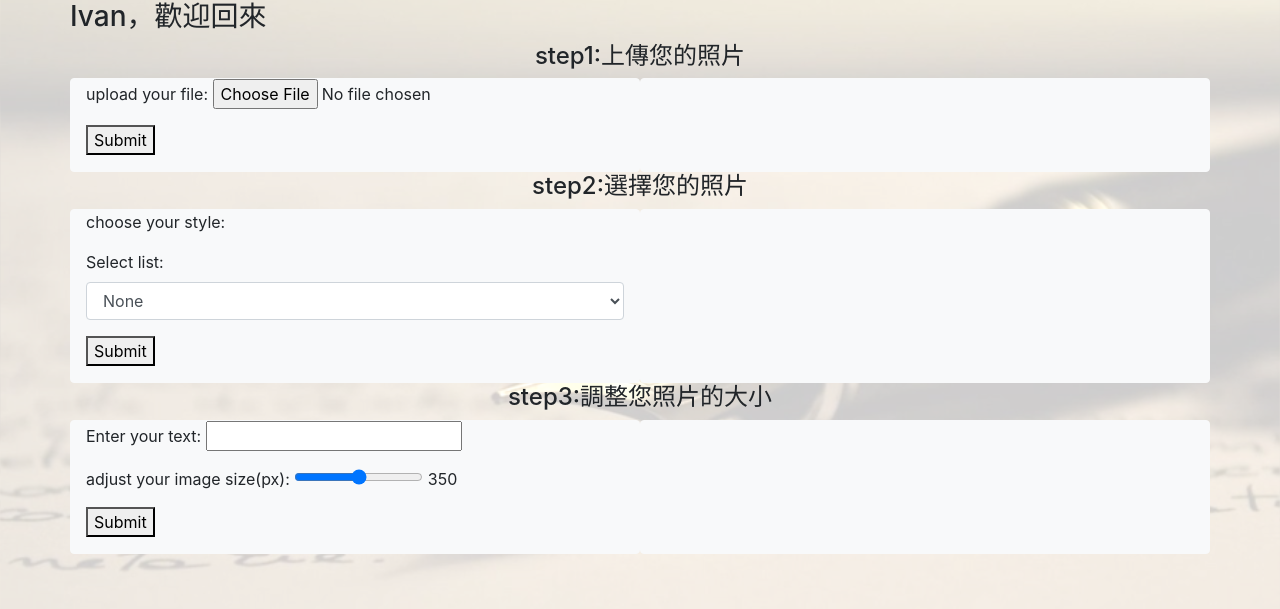
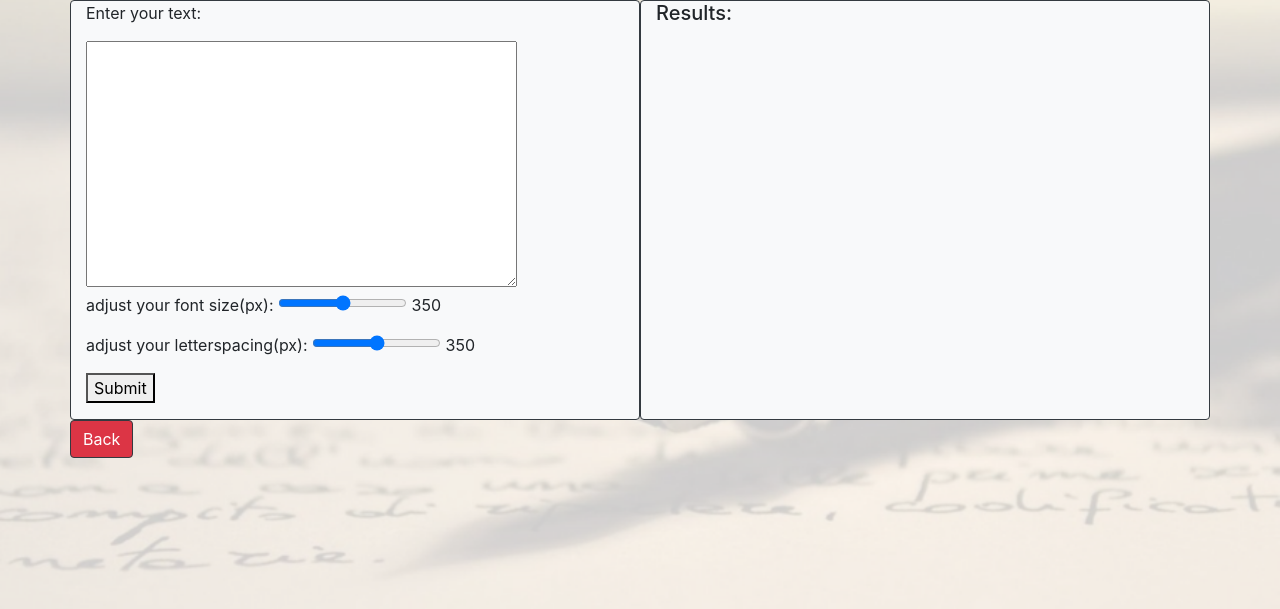
Before and after one commit to wlsc10th-info/flask-website, a Flask app: page /step3 in a window 1280 px wide. Shown: the part 70-679 px from the top of the page. Run offline with Flask 2, Linux system fonts and the light colour scheme; a user stored in the database is signed in; parts of the project's set-up code (start-up, migrations or seed data) failed here and were passed over; some libraries are stand-ins or nearby versions.

Commit message:
waiting for model

```diff
--- a/app.py
+++ b/app.py
@@ -5,6 +5,7 @@ from content import db,app
 from content.models import User
 from content.forms import RegistrationForm,LoginForm
 from werkzeug.utils import secure_filename
+from sqlalchemy.orm.attributes import flag_modified
 import os
 db.create_all()
 @app.route('/')
@@ -41,6 +42,7 @@ def register():
             flash("此名稱已被使用")
             return redirect(url_for('register'))
         # add to db table
+        os.makedirs('C:\\Users\\ivanw\\OneDrive\\桌面\\flaskWebsite\\content\\static/'+user.username)
         db.session.add(user)
         db.session.commit()
         flash("感謝註冊本系統成為會員")
@@ -53,14 +55,27 @@ def step1():
         #flash("upload Successfully")
         user=User.query.filter_by(username=current_user.username).first()
         f=request.files['file']
+        style_name=request.form.get('style_name')
+        for name in user.image["name"]:
+            if name==style_name:
+                flash('this style name has existed')
+                return render_template('welcome_user.html',size=350,img=None,op=None)
+
         basepath=os.path.dirname(__file__)
-        upload_path=os.path.join(basepath,'content/static',secure_filename(f.filename))
-        if upload_path == 'C:\\Users\\ivanw\\OneDrive\\桌面\\flaskWebsite\\content/static\\':
+        root, extension = os.path.splitext(f.filename)
+        f.filename=style_name+extension
+        upload_path=os.path.join(basepath,'content/static/'+user.username,secure_filename(f.filename))
+
+
+
+        if upload_path == 'C:\\Users\\ivanw\\OneDrive\\桌面\\flaskWebsite\\content/static/'+user.username+'\\':
             return render_template('welcome_user.html',size=350,img=None,op=None)
         f.save(upload_path)
-        user.input_images('../static/'+f.filename)
+        user.input_images('../static/'+user.username+'/'+f.filename,style_name)
+        flag_modified(user,"image")
         db.session.commit()
-        return render_template('welcome_user.html',size=350,img='../static/'+f.filename)
+        print("len:",len(user.image['name']))
+        return render_template('welcome_user.html',size=350,img='../static/'+user.username+'/'+f.filename,op=len(user.image['name'])-1)
     return render_template('welcome_user.html',size=350,img=None,op=None)
 @app.route('/step2',methods=['GET','POST'])
 @login_required
@@ -69,48 +84,32 @@ def step2():
         user=User.query.filter_by(username=current_user.username).first()
         o=request.values['optradio']
         d=request.form.getlist('a')
-        if o== null:
-            return render_template('welcome_user.html',size=350,img=None,op=None)
-        elif o=='1':
-
-            if d==['delete']:
-                print('d1:',d)
-                user.delete_image(1)
-                db.session.commit()
-            user.showing_num='1'
-            return render_template('welcome_user.html',size=350,img=user.image_path_1,op=o)
-        elif o=='2':
-
-            if d==['delete']:
-                print('d2:',d)
-                user.delete_image(2)
-                db.session.commit()
-            user.showing_num='2'
-            return render_template('welcome_user.html',size=350,img=user.image_path_2,op=o)
-        else:
-
-            if d==['delete']:
-                print('d3:',d)
-                user.delete_image(3)
-                db.session.commit()
-            user.showing_num='3'
-            return render_template('welcome_user.html',size=350,img=user.image_path_3,op=o)
+        i=0
+        if o==None:
+            return render_template('welcome_user.html',img=None,op=None)
+        for name in user.image["name"]:
+            if name==o:
+                break
+            else:
+                i=i+1
+        print("num:",o)
+        if d==['delete']:
+            os.remove('content/static/'+user.image["path"][i])
+            user.delete_image(user.image["path"][i],user.image["name"][i])
+            flag_modified(user,"image")
+            db.session.commit()
+            return render_template('welcome_user.html',img=None,op=None)
+        return render_template('welcome_user.html',img=user.image["path"][i],op=i)
     return render_template('welcome_user.html',size=350,img=None,op=None)
 @app.route('/step3',methods=['GET','POST'])
 @login_required
 def step3():
     if request.method=='POST':
         user=User.query.filter_by(username=current_user.username).first()
-        s=request.values['ad-size']
-        if user.showing_num==0:
-            return render_template('welcome_user.html',size=s,img=None,op=None)
-        elif user.showing_num=='1':
-            return render_template('welcome_user.html',size=s,img=user.image_path_1,op=None)
-        elif user.showing_num=='2':
-            return render_template('welcome_user.html',size=s,img=user.image_path_2,op=None)
-        else:
-            return render_template('welcome_user.html',size=s,img=user.image_path_3,op=None)
-    return render_template('welcome_user.html',size=350,img=None,op=None)
+        font_size=request.values['font-size']
+        letterspacing=request.values['space-size']
+        text=request.form.get('text')
+    return render_template('run-model.html',size=350,img=None,op=None)
 @app.route('/tutorial')
 def tutorial():
     return render_template('how_to_use.html')
--- a/content/static/style.css
+++ b/content/static/style.css
@@ -9,3 +9,16 @@ body{
 .button-col{
     background: rgb(2, 170, 10);
 }
+.modal-dialog{
+    max-width: 1200px;
+}
+
+.box img {
+    padding: 0.5cm;
+    width: 100%;
+    height: 90%;
+    max-height: 100%;
+}
+.box2 img {
+    object-fit: contain;
+}
--- /dev/null
+++ b/content/templates/run-model.html
@@ -0,0 +1,39 @@
+{% extends "base.html" %}
+{% block title%}歡迎
+{%endblock title%}
+{% block content%}
+<div class="container">
+    <div class="row">
+        <div class="col bg-light border rounded border-dark">
+            <form method="POST" action={{url_for('step3')}} enctype='multipart/form-data'>
+                <p>
+                    Enter your text:
+                </p>
+                    <textarea name="text" cols="40" rows="10" required></textarea>
+                <p>
+                    adjust your font size(px):
+                    <input type="range" name="font-size" value="{{size}}" min="100" max="600" oninput="this.nextElementSibling.value = this.value">
+                    <output>{{size}}</output>
+                </p>
+                <p>
+                    adjust your letterspacing(px):
+                    <input type="range" name="space-size" value="{{size}}" min="100" max="600" oninput="this.nextElementSibling.value = this.value">
+                    <output>{{size}}</output>
+                </p>
+                <p>
+                    <button type='submit'>Submit</button>
+                </p>
+            </form>
+
+        </div>
+        <div class="col bg-light border rounded border-dark">
+            <h5>Results:</h5>
+        </div>
+    </div>
+    <div class="row">
+        <a href="{{url_for('step2')}}">
+            <button class="btn border-dark btn-danger" style="color:rgb(255, 255, 255)">Back</button>
+        </a>
+    </div>
+</div>
+{%endblock content%}
--- a/content/templates/welcome_user.html
+++ b/content/templates/welcome_user.html
@@ -3,55 +3,29 @@
 {%endblock title%}
 {% block content%}
 <div class="container">
-    <div class="row">
+    <div class="row justify-content-center">
         <p><h3>{{current_user.username}}，歡迎回來</h3></p>
 
     </div>
-    <div class="row justify-content-center">
-        <p><h4>step1:上傳您的照片</h4></p>
-    </div>
+    <div class="row bg-info justify-content-center">
+        <div class="col-10 bg-light border rounded border-dark">
+            <p><h4>Choose your style:</h4></p>
+            <form method="POST" action={{url_for('step2')}} enctype='multipart/form-data'>
+                <p>
 
-    <div class="row">
-        <div class="col bg-light border rounded border-light">
-            <form method="POST" action={{url_for('step1')}} enctype='multipart/form-data'>
-                <p>
-                upload your file:
-                <input type="file" name="file">
-            </p>
-                <p>
-                <button type='submit'>Submit</button>
-            </p>
-            </form>
-        </div>
-        <div class="col bg-light border rounded border-light">
-            {%if img%}
-                <img src="{{img}}" width="350" height="auto">
-            {%endif%}
-        </div>
-    </div>
-</div>
-<div class="row justify-content-center">
-    <h4>step2:選擇您的照片</h4>
-</div>
-<div class="container">
-    <div class="row">
-        <div class="col bg-light border rounded border-light">
-            <form method="POST" action={{url_for('step2')}} enctype='multipart/form-data'>
-
-                <p>
-                choose your style:
                 <div class="form-group">
                     <label for="sel1">Select list:</label>
                     <select class="form-control" id="sel1" name="optradio">
-                      <option selected value="{{op}}">{{op}}</option>
-                      <option value="1">1</option>
-                      <option value="2">2</option>
-                      <option value="3">3</option>
+                        <option selected value="{{current_user.image['name'][op]}}">{{current_user.image['name'][op]}}</option>
+                        {%for name in current_user.image['name']%}
+                            <option value="{{name}}">{{name}}</option>
+                        {%endfor%}
+
                     </select>
                 </div>
 
             </p>
-                {%if op%}
+                {%if op!=None%}
                 <p>
                 <div class="form-check">
                     <label class="form-check-label" >
@@ -66,39 +40,82 @@
             </p>
             </form>
         </div>
+        <div class="col-2 bg-light border rounded border-dark">
+            <!-- Button trigger modal -->
+            <button type="button" class="btn btn-primary" data-toggle="modal" data-target="#exampleModalLong">
+                Upload your style
+            </button>
+            <!-- Modal -->
+            <div class="modal fade" id="exampleModalLong" tabindex="-1" role="dialog" aria-labelledby="exampleModalLongTitle" aria-hidden="true">
+                <div class="modal-dialog" role="document">
+                <div class="modal-content">
+                    <div class="modal-header">
+                        <h5 class="modal-title" id="exampleModalLongTitle">Upload your style!</h5>
+                        <button type="button" class="close" data-dismiss="modal" aria-label="Close">
+                            <span aria-hidden="true">&times;</span>
+                        </button>
+                    </div>
+                    <form method="POST" action={{url_for('step1')}} enctype='multipart/form-data'>
+                        <div class="modal-body">
+                            <div class="row">
                                 <div class="col bg-light border rounded border-light">
-            {%if img%}
-                <img src="{{img}}" width="350" height="auto">
-            {%endif%}
+                                    <p>
+                                        upload your file:
+                                        <input id="file" type="file" name="file" multiple class="file-loading">
+                                    </p>
+                                    <p>
+                                        enter your style name:
+                                        <input type="text" name="style_name">
+                                    </p>
+                                    <button type="submit" >Save changes</button>
+                                </div>
+                                <div class="col bg-light border rounded border-light">
+                                    <p>Preview:</p>
+                                    <img id="preview" src="" alt="demo" style="display: none;width: 500px;">
                                 </div>
                             </div>
                         </div>
-<div class="row justify-content-center">
-    <h4>step3:調整您照片的大小</h4>
+                        <div class="modal-footer">
+                            <button type="button" class="btn btn-secondary" data-dismiss="modal">Close</button>
+                            <!-- <button type="submit" class="btn btn-primary">Save changes</button>-->
                         </div>
-<div class="container">
-    <div class="row">
-        <div class="col bg-light border rounded border-light">
-            <form method="POST" action={{url_for('step3')}} enctype='multipart/form-data'>
-                <p>
-                    Enter your text:
-                    <input type='text' name='text'>
-                </p>
-                    <p>
-                    adjust your image size(px):
-                    <input type="range" name="ad-size" value="{{size}}" min="100" max="600" oninput="this.nextElementSibling.value = this.value">
-                    <output>{{size}}</output>
-                </p>
-                <p>
-                    <button type='submit'>Submit</button>
-                </p>
                     </form>
-        </div>
-        <div class="col bg-light border rounded border-light">
-            {%if img%}
-                <img src="{{img}}" width="{{size}}" height="auto">
-            {%endif%}
                 </div>
                 </div>
             </div>
+        </div>
+    </div>
+    <div class="row bg-light justify-content-center box box2" style="height: 500px">
+        <h5>Preview:</h5>
+        {%if img%}
+            <img src="{{img}}">
+        {%endif%}
+    </div>
+    <div class="row justify-content-end">
+        <a href="{{url_for('step3')}}">
+            <button class="btn border-dark button-col" style="color:rgb(255, 255, 255)">Next>></button>
+        </a>
+    </div>
+</div>
+<script>
+    var file = document.getElementById("file")
+    var img = document.getElementById("preview")
+    file.onchange = (evt) => {
+        // 獲取其中的第一個檔案
+        if (file.files.length > 0) {
+            var reader = new FileReader()
+            // reader處理的方式是非同步的，所以要監聽onload事件
+            reader.onload = () => {
+                img.style.display = "block"
+                img.src = reader.result
+            }
+            // 讀取檔案內容
+            // 其中的result欄位就是需要的base64編碼的內容
+            reader.readAsDataURL(file.files[0])
+
+        } else {
+            img.style.display = "none"
+        }
+    }
+</script>
 {% endblock content%}
```
Also changed, not shown: content/models.py (+22 -27 lines). Lines whose indentation alone changed are shown as unchanged.
